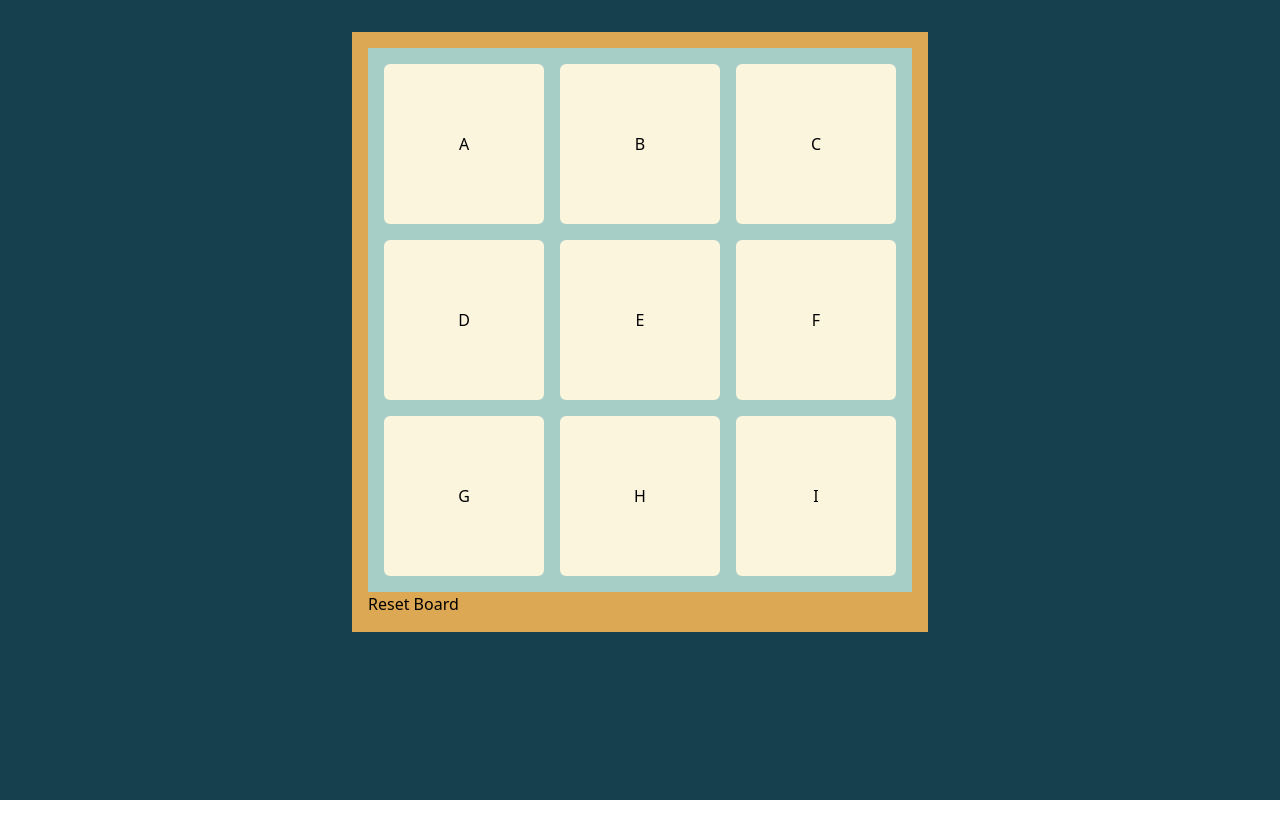
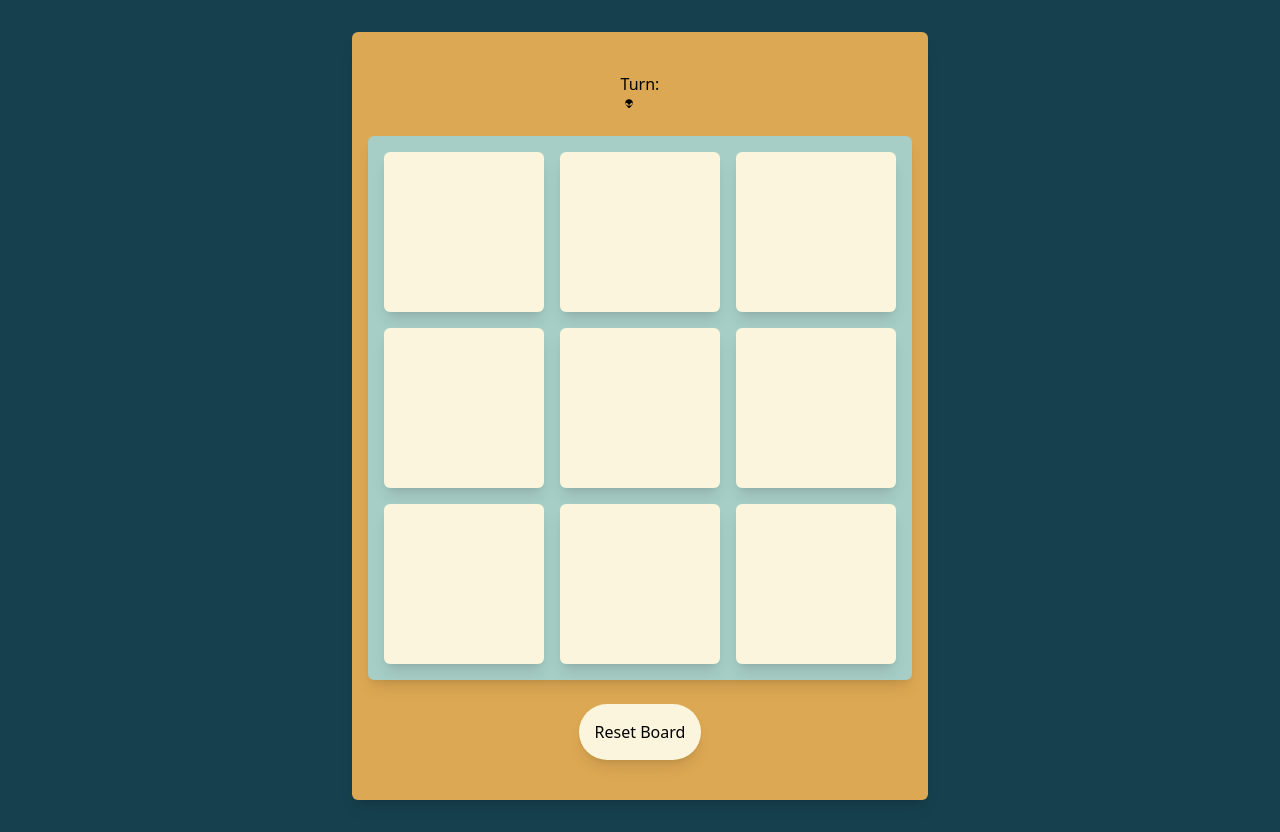
Before and after one commit to jazzvanz/demo-game, a React (Vite) app in the folder demo-game/: page / in a window 1280 px wide. Before the commit the page ends 800 px from the top, so only its background shows below. Built offline with nearby package versions, Linux system fonts and the light colour scheme.

Commit message:
adding jest, react icons, panels removed, added ability to flop between users, assign selected to buttons and connect resets

```diff
--- a/demo-game/src/App.tsx
+++ b/demo-game/src/App.tsx
@@ -1,30 +1,72 @@
-import { useState } from 'react';
-import { intialPanelValues } from './constants/constants'
-import { Board, Panel } from './components/index'
+import { useState, useEffect } from 'react';
+import { WiAlien, WiMoonrise } from "react-icons/wi";
+import { intialPanelValues, winningCombinations } from './constants/constants'
+import { Board } from './components/index'
 
-// TODO Today - Wednesday
-// - Wrapper/Basic Layout for page (including different possible components we want to add)
-// - add structure of state for the nine panels
-// - add layout for the 9 panels
-// - reset button!
-// - onClick on on panel - Panel should be button for accesibility?
 // - Add Icons
+// - Design Overall
+// Accessibilty use
+
 
 function App() {
+  const [panelsValues, setPanelsValues] = useState(intialPanelValues);
+  const [isPlayerX, setIsPlayerX] = useState(true);
 
-  const [ panelsValues, setPanelsValues ] = useState(intialPanelValues)
+  useEffect(() => {
+    // checkWinner();
+    console.log(winningCombinations)
+  }, [panelsValues])
+
+  const handleSelectPanel = (panelId: string, playerId: string | null) => {
+    const updatedPanelsDetails = panelsValues.map((panel) => {
+      const updatedPanel = panel.number === panelId ? { number: panelId, selected: playerId } : panel;
+      return updatedPanel
+    })
+
+    setPanelsValues(updatedPanelsDetails);
+    setIsPlayerX(!isPlayerX);
+  }
+
+  // function checkWinner() {
+  //   console.log('lets check the winenrs.')
+  // }
+
+  const handleReset = () => {
+    setIsPlayerX(true);
+    setPanelsValues(intialPanelValues);
+  }
+
   return (
     <div className="bg-[#16404D] w-full min-h-screen p-8">
        {/* Wrapper */}
-      <div className="max-w-xl w-full mx-auto bg-[#DDA853] p-4">
+      <div className="max-w-xl w-full mx-auto bg-[#DDA853] p-4 shadow-lg rounded-md">
+
+        {/* Player Tracker */}
+        <div className="flex justify-center  p-6">
+          <h2>Turn: {isPlayerX ? <WiAlien /> : <WiMoonrise />}</h2>
+        </div>
+
         <Board>
-          {panelsValues.map(({ number }) => {
+          {panelsValues.map(({ number, selected }) => {
             return (
-              <Panel key={number} value={number} />
+              <button
+                key={number}
+                onClick={() => handleSelectPanel(number, isPlayerX ? 'X' : 'Y')}
+                aria-label="blank for now"
+                disabled={selected !== null }
+                className="bg-[#FBF5DD] shadow-lg hover:bg-[#FBF5DD]/60 focus:bg-[#FBF5DD]/60 active:bg-[#FBF5DD]/60 disabled:bg-[#FBF5DD]/60 rounded-md aspect-square">
+                  {selected}
+              </button>
             )
           })}
         </Board>
-        <button onClick={() => setPanelsValues(intialPanelValues)}>Reset Board</button>
+        <div className="flex justify-center  p-6">
+          <button
+            className="shadow-lg bg-[#FBF5DD] hover:bg-[#FBF5DD]/60 focus:bg-[#FBF5DD]/60 active:bg-[#FBF5DD]/60 p-4 rounded-full"
+            onClick={() => handleReset()}>
+            Reset Board
+          </button>
+        </div>
       </div>
     </div>
   )
--- a/demo-game/src/components/board/board.tsx
+++ b/demo-game/src/components/board/board.tsx
@@ -6,7 +6,7 @@ type BoardProps = {
 
 export const Board = ({ children }: BoardProps) => {
     return (
-        <div className="grid grid-cols-3 grid-rows-3 gap-4 bg-[#A6CDC6] p-4">
+        <div className="grid grid-cols-3 grid-rows-3 gap-4 bg-[#A6CDC6] p-4 rounded-md shadow-lg">
             {children}
         </div>
     )
--- a/demo-game/src/components/index.ts
+++ b/demo-game/src/components/index.ts
@@ -1,2 +1 @@
 export { Board } from "./board/board.tsx";
-export { Panel } from "./panel/panel.tsx";
--- a/demo-game/src/components/panel/panel.tsx
+++ /dev/null
@@ -1,11 +0,0 @@
-type PanelProps = {
-    value: string;
-}
-
-export const Panel = ({ value }: PanelProps ) => {
-    return (
-        <button className="bg-[#FBF5DD] rounded-md aspect-square">
-            {value}
-        </button>
-    )
-}
--- a/demo-game/src/constants/constants.tsx
+++ b/demo-game/src/constants/constants.tsx
@@ -1,29 +1,54 @@
-export const intialPanelValues = [
+type Panel = {
+  number: string;
+  selected: string | null;
+};
+
+export const winningCombinations: string[][] = [
+  ["A", "B", "C"],
+  ["D", "E", "F"],
+  ["G", "H", "I"],
+  ["A", "D", "G"],
+  ["B", "E", "H"],
+  ["C", "F", "I"],
+  ["A", "E", "I"],
+  ["G", "E", "C"],
+]
+
+export const intialPanelValues: Panel[] = [
     {
       number: 'A',
+      selected: null
     },
     {
       number: 'B',
+      selected: null
     },
     {
       number: 'C',
+      selected: null
     },
     {
       number: 'D',
+      selected: null
     },
     {
       number: 'E',
+      selected: null
     },
     {
       number: 'F',
+      selected: null
     },
     {
       number: 'G',
+      selected: null
     },
     {
       number: 'H',
+      selected: null
     },
     {
       number: 'I',
+      selected: null
     }
 ];
```
Also changed, not shown: demo-game/jest.config.js (added, +7 -0 lines), demo-game/package.json (+8 -2 lines), 2 other files (tests, documents, lock files or other folders).
